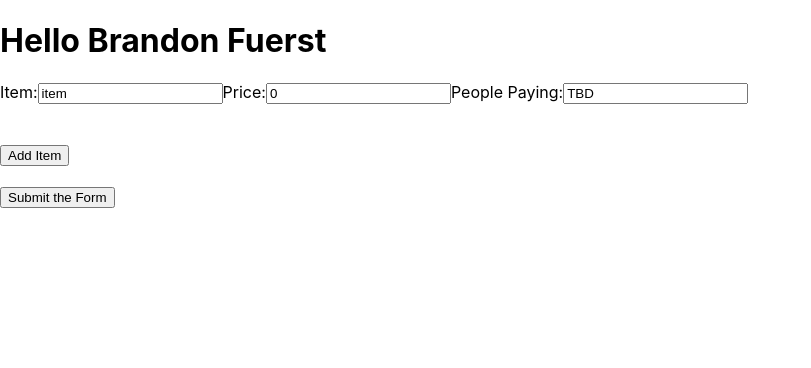
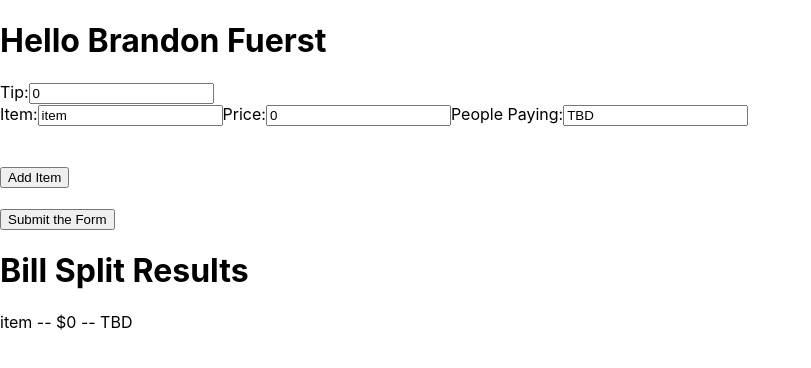
Before and after one commit to b-first/bill-splitter, a React (Create React App) app: page / in a window 1280 px wide. Both pictures are taken after a click on the input "Submit the Form". Shown: the top 368 px of the page, without its empty margins (0-811 px from the left). Built offline with nearby package versions, Linux system fonts and the light colour scheme.

Commit message:
Add a form field for tip, and begin making the results component

```diff
--- a/src/Components/BillItemFormRow.js
+++ b/src/Components/BillItemFormRow.js
@@ -8,6 +8,7 @@ export default class BillItemFormRow extends React.Component {
     // No state, lifting up
 
     this.handleChange = this.handleChange.bind(this);
+    this.handleTipChange = this.handleTipChange.bind(this);
   }
 
   // Field value is in parent state
@@ -15,8 +16,30 @@ export default class BillItemFormRow extends React.Component {
     this.props.onInputChange(event.target.name, event.target.value, this.props.itemIndex) // Lift up with this callback
   }
 
+  handleTipChange(event) {
+    this.props.onTipChange(event.target.value)
+  }
+
   render() {
-    return (
+    let row
+    // Tip row
+    if (this.props.isTip) {
+      row = (
+        <div key={"tip"}> {/* The key should be "tip" */}
+          <label>
+            Tip:
+            <input
+              name="tip"
+              type="text"
+              value={this.props.tipAmount}
+              onChange={this.handleTipChange}/>
+          </label>
+        </div>
+      )
+
+    // Non-tip rows
+    } else {
+      row = (
         <div name={this.props.itemIndex} key={this.props.itemIndex}> {/* Need a key for list items, using index b/c no other reasonable ID available */}
           <label>
             Item:
@@ -46,6 +69,9 @@ export default class BillItemFormRow extends React.Component {
 
       )
     }
+
+    return row
+  }
 }
 
 /*
--- a/src/Components/BillItemsForm.js
+++ b/src/Components/BillItemsForm.js
@@ -6,6 +6,7 @@ export default class BillItemsForm extends React.Component {
     super(props);
 
     this.handleFormChange = this.handleFormChange.bind(this); // Update value as user types
+    this.handleTipChange = this.handleTipChange.bind(this);
     this.addItem = this.addItem.bind(this);
     this.handleSubmit = this.handleSubmit.bind(this);
   }
@@ -17,6 +18,10 @@ export default class BillItemsForm extends React.Component {
     this.props.onFormChange(eventTargetName, eventTargetValue, itemIndex) // Lift up to parent
     // console.log(eventTargetName, eventTargetValue) // Checking what's passed in
     // console.log(this.state.itemizedList[0][eventTargetName]) // Accesses the specific object field
+  }
+
+  handleTipChange(value) {
+    this.props.onTipChange(value) // Lift up to parent
   }
 
   addItem(event) {
@@ -36,17 +41,31 @@ export default class BillItemsForm extends React.Component {
           itemPrice={item.itemPrice}
           itemPeoplePaying={item.itemPeoplePaying}
           onInputChange={this.handleFormChange} // Child lifts up state using this
-          itemIndex={index} />
+          itemIndex={index}
+          key={index} /> // Put here to clear browser warning, actually using the itemIndex prop
       )
     )
     return (
       <form onSubmit={this.handleSubmit}>
-        {rows} {/* Render all components in this list */}
+
+        {/* Render tip row first */}
+        <BillItemFormRow
+          isTip={true}
+          onTipChange={this.handleTipChange}
+          key={"tip"}
+          tipAmount={this.props.tipAmount}/>
+
+        {/* Render all components in this list */}
+        {rows}
+
         <br></br><br></br>
+
         <button type="button" onClick={this.addItem}>
           Add Item
         </button>
+
         <br></br><br></br>
+
         <input type='submit' value='Submit the Form' />
       </form>
     )
--- /dev/null
+++ b/src/Components/BillSplitResults.js
@@ -0,0 +1,34 @@
+import React from "react";
+
+export default class BillItemsForm extends React.Component {
+  constructor(props) {
+    super(props);
+
+  }
+
+  render() {
+
+    const itemizedItemsRows = [];
+    let peoplePaying = '';
+    this.props.submittedBill.forEach((item, index) => {
+      peoplePaying = item.itemPeoplePaying.split(',') // split comma separated people into an array
+      peoplePaying.forEach((person, personIndex) => peoplePaying[personIndex] = person.trim()) // Trim white space between people
+      itemizedItemsRows.push(
+        <p key={index}>
+          {item.itemName} -- ${item.itemPrice} -- {peoplePaying.toString()}
+        </p>
+      )
+    })
+
+    // Bill splitting logic
+
+
+
+    return (
+      <div>
+        <h1>Bill Split Results</h1>
+        {itemizedItemsRows}
+      </div>
+    )
+  }
+}
--- a/src/Components/FormAndResultsParent.js
+++ b/src/Components/FormAndResultsParent.js
@@ -1,20 +1,24 @@
 import React from "react";
 import BillItemsForm from "./BillItemsForm.js"; // Import child component
+import BillSplitResults from "./BillSplitResults"; // Import child component
 
 export default class FormAndResultsParent extends React.Component {
   constructor(props) {
     super(props);
     this.state = {
+      tipAmount: 0,
       itemizedList: [ // List of item objects
         {
           itemName: 'item',
           itemPrice: '0',
           itemPeoplePaying: 'TBD'
         }
-      ]
+      ],
+      submittedBill: []
     };
 
     this.handleFormChange = this.handleFormChange.bind(this); // Update value as user types
+    this.handleTipChange = this.handleTipChange.bind(this);
     this.addItem = this.addItem.bind(this);
     this.handleSubmit = this.handleSubmit.bind(this);
   }
@@ -28,9 +32,11 @@ export default class FormAndResultsParent extends React.Component {
     itemToChange[eventTargetName] = eventTargetValue;         // Replace the property you're intested in
     itemizedListToChange[itemIndex] = itemToChange;           // Put it back into the array - we *are* mutating the array here, but that's why we made a copy first
     this.setState({itemizedList: itemizedListToChange})       // Set the state to our new copy
+  }
 
-    // console.log(eventTargetName, eventTargetValue) // Checking what's passed in
-    // console.log(this.state.itemizedList[0][eventTargetName]) // Accesses the specific object field
+  // Update tip value as user types
+  handleTipChange(value) {
+    this.setState({tipAmount: value})
   }
 
   addItem(event) {
@@ -47,17 +53,24 @@ export default class FormAndResultsParent extends React.Component {
   }
 
   handleSubmit(event) {
+    event.preventDefault(); // Do not redirect
     alert('submitted');
-    event.preventDefault();
+    this.setState({submittedBill: [...this.state.itemizedList]}) // Set state object to be the itemized list at time of submission
   }
 
   render() {
     return (
-      <BillItemsForm
-        itemizedList={this.state.itemizedList}
-        onFormChange={this.handleFormChange}
-        onAddItem={this.addItem}
-        onSubmitForm={this.handleSubmit}/>
+      <div>
+        <BillItemsForm
+          itemizedList={this.state.itemizedList}
+          onFormChange={this.handleFormChange}
+          onTipChange={this.handleTipChange}
+          onAddItem={this.addItem}
+          onSubmitForm={this.handleSubmit}
+          tipAmount={this.state.tipAmount} />
+        <BillSplitResults
+          submittedBill={this.state.submittedBill}/>
+      </div>
     )
   }
 }
```
Lines whose indentation alone changed are shown as unchanged.
